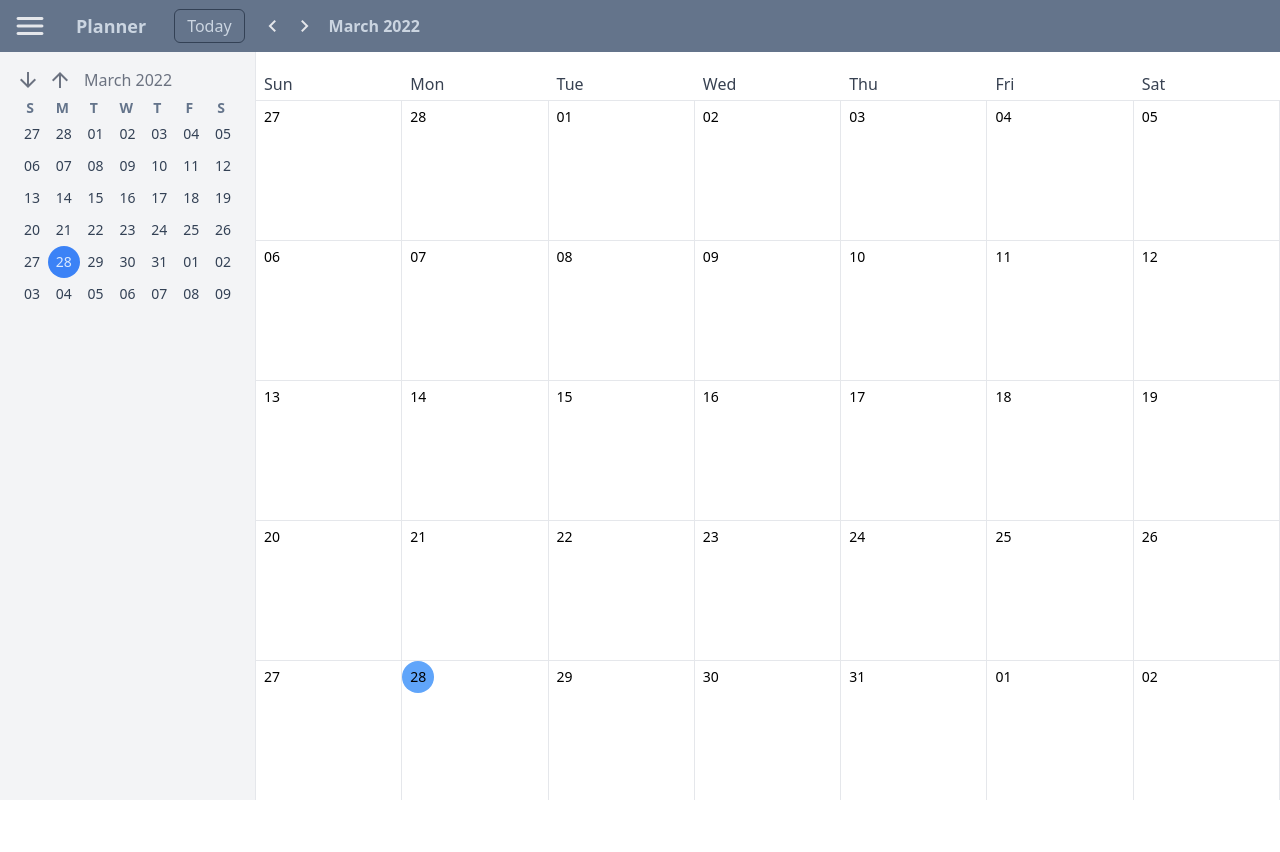
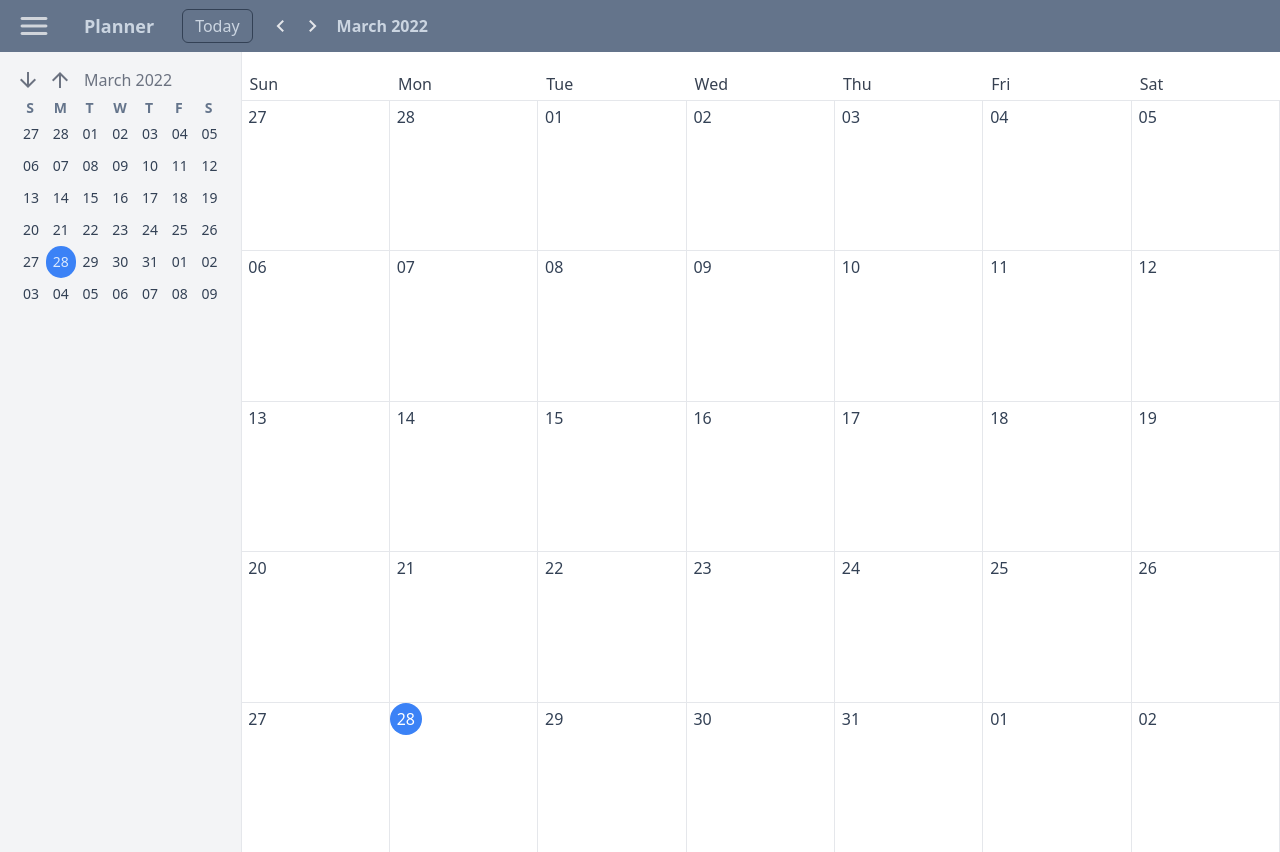
Before and after one commit to idrissi-hamza/Planner, a React (Create React App) app: page / in a window 1280 px wide. Before the commit the page ends 800 px from the top, so only its background shows below. Built offline with nearby package versions, Linux system fonts and the light colour scheme.

Commit message:
add some animation

```diff
--- a/package.json
+++ b/package.json
@@ -8,6 +8,7 @@
     "@testing-library/react": "^12.1.4",
     "@testing-library/user-event": "^13.5.0",
     "dayjs": "^1.11.0",
+    "framer-motion": "^6.2.8",
     "react": "^17.0.2",
     "react-dom": "^17.0.2",
     "react-redux": "^7.2.6",
--- a/src/App.js
+++ b/src/App.js
@@ -7,7 +7,7 @@ function App() {
   return (
     <div className="h-screen  flex flex-col">
       <Header />
-      <main className="flex flex-1 ">
+      <main className="flex  ">
         <Navbar />
         <Month />
       </main>
--- a/src/components/Day.js
+++ b/src/components/Day.js
@@ -3,12 +3,12 @@ import React from "react";
 function Day({ day, idx }) {
   let isToday = day.format("DD/MM/YYYY") === dayjs().format("DD/MM/YYYY");
   const tdyCss = isToday
-    ? "  bg-blue-400 rounded-full group-hover:rounded-none "
+    ? "  bg-blue-500 rounded-full  text-white group-hover:rounded-none "
     : "";
 
   return (
     <div
-      className={`group hover:bg-slate-100 text-sm border-t border-r  flex    flex-1 hover:bg-slate-100 transition ease-out duration-300 `}
+      className={`group hover:bg-slate-100 text-md text-slate-700 border-t border-r  flex    flex-1 hover:bg-blue-200 transition ease-out duration-200 `}
     >
       <p className={`${tdyCss} flex items-center justify-center w-8 h-8 `}>
         {day.format("DD")}
--- a/src/components/Header.js
+++ b/src/components/Header.js
@@ -10,11 +10,18 @@ function Header() {
   const curMonthHandler = () => dispatch(calendarActions.today());
   const nextMonthHandler = () => dispatch(calendarActions.nextMonth());
   const prevMonthHandler = () => dispatch(calendarActions.prevMonth());
+  const showNav = () => dispatch(calendarActions.toggleNav());
+
   return (
     <header className=" bg-slate-500 flex  items-center ">
-      <span className="material-icons-round text-gray-200 text-4xl ml-3">
-        menu
-      </span>
+      <div className="hover:bg-slate-400 text-gray-300 hover:text-gray-600 ml-3 w-11 h-11 flex justify-center items-center rounded-full transition ease-in-out duration-300">
+        <button
+          onClick={showNav}
+          className="material-icons-round   text-4xl   "
+        >
+          menu
+        </button>
+      </div>
 
       <h1 className="text-lg font-black  text-slate-300 m-3 px-4">Planner</h1>
       <button
--- a/src/components/Month.js
+++ b/src/components/Month.js
@@ -3,16 +3,24 @@ import React, { useState } from "react";
 import Day from "./Day";
 import { useSelector } from "react-redux";
 import { getMonth, weekday } from "../util";
+import { motion } from "framer-motion";
 
 function Month() {
+  const navBar = useSelector((state) => state.calendar.navBar);
   const monthIndex = useSelector((state) => state.calendar.monthIndex);
   const month = getMonth(monthIndex, 35);
 
   return (
-    <div className="flex flex-col  flex-1">
+    <div
+
+      className="flex flex-col h-screen  w-full"
+    >
       <div className="flex h-12 ">
         {weekday.map((day, i) => (
-          <div className="flex flex-1 items-end pl-2 pb-1 text-gray-700" key={i}>
+          <div
+            className="flex flex-1 items-end pl-2 pb-1 text-gray-700"
+            key={i}
+          >
             {day.slice(0, 3)}
           </div>
         ))}
@@ -23,7 +31,14 @@ function Month() {
         ))}
       </div>
     </div>
+
   );
 }
 
 export default Month;
+
+// animate={{
+//   scale: sideBar || modal ? 0.8 : 1,
+//   opacity: sideBar || modal ? 0.5 : 1
+// }}
+// transition={{ type: "spring", bounce: 0, duration: 0.4 }}
--- a/src/components/Navbar.js
+++ b/src/components/Navbar.js
@@ -3,10 +3,12 @@ import SmallCalendar from "./smallCalendar";
 import { useSelector } from "react-redux";
 import { getMonth } from "../util";
 import dayjs from "dayjs";
+import { AnimatePresence, motion } from "framer-motion";
 
 function Navbar() {
   const monthIndex = useSelector((state) => state.calendar.monthIndex);
   const change = useSelector((state) => state.calendar.change);
+  const navBar = useSelector((state) => state.calendar.navBar);
 
   const [monthIndexSmCal, setMonthIndexSmCal] = useState(monthIndex);
   useEffect(() => {
@@ -24,7 +26,20 @@ function Navbar() {
   const month = getMonth(monthIndexSmCal, 42);
 
   return (
-    <aside className="border-r   w-64 px-4 bg-gray-100   ">
+    <AnimatePresence>
+      {navBar && (
+      <motion.aside
+      animate={{
+        width: navBar ? "290px" : "0px",
+
+        transition: {
+          duration: 0.5,
+          type: "spring",
+          damping: 10,
+        },
+      }}
+        className="border-r  h-screen  px-4 bg-gray-100   "
+      >
         <div className=" mt-4 text-gray-500 flex  ">
           <div>
             <button
@@ -43,12 +58,17 @@ function Navbar() {
           </div>
           <span>
             {" "}
-          {dayjs(new Date(dayjs().year(), monthIndexSmCal)).format("MMMM YYYY")}
+            {dayjs(new Date(dayjs().year(), monthIndexSmCal)).format(
+              "MMMM YYYY"
+            )}
           </span>
         </div>
 
         <SmallCalendar month={month} />
-    </aside>
+      </motion.aside>
+      )}
+    </AnimatePresence>
+
   );
 }
 
--- a/src/components/smallCalendar.js
+++ b/src/components/smallCalendar.js
@@ -16,7 +16,7 @@ function SmallCalendar({ month }) {
             ${
               day.format("DD/MM/YYYY") === dayjs().format("DD/MM/YYYY")
                 ? "bg-blue-500    text-blue-100 rounded-full hover:rounded-none "
-                : "  hover:bg-blue-200  "
+                : "  hover:bg-blue-200 transition ease-out duration-400  "
             }`}
           key={i}
         >
--- a/src/store/calendar.js
+++ b/src/store/calendar.js
@@ -1,26 +1,30 @@
 import { createSlice } from "@reduxjs/toolkit";
 import dayjs from "dayjs";
 
-const initialState = { monthIndex: dayjs().month(), change: false };
+const initialState = {
+  monthIndex: dayjs().month(),
+  change: false,
+  navBar: true,
+};
 
 export const calendarSlice = createSlice({
   name: "name",
   initialState,
   reducers: {
-
     nextMonth: (state) => {
       state.monthIndex++;
       state.change = !state.change;
-
     },
     prevMonth(state) {
       state.monthIndex--;
       state.change = !state.change;
-
     },
     today(state) {
       state.monthIndex = dayjs().month();
       state.change = !state.change;
+    },
+    toggleNav(state) {
+      state.navBar = !state.navBar;
     },
   },
 });
```
Also changed, not shown: 1 other file (tests, documents, lock files or other folders). Lines whose indentation alone changed are shown as unchanged.
